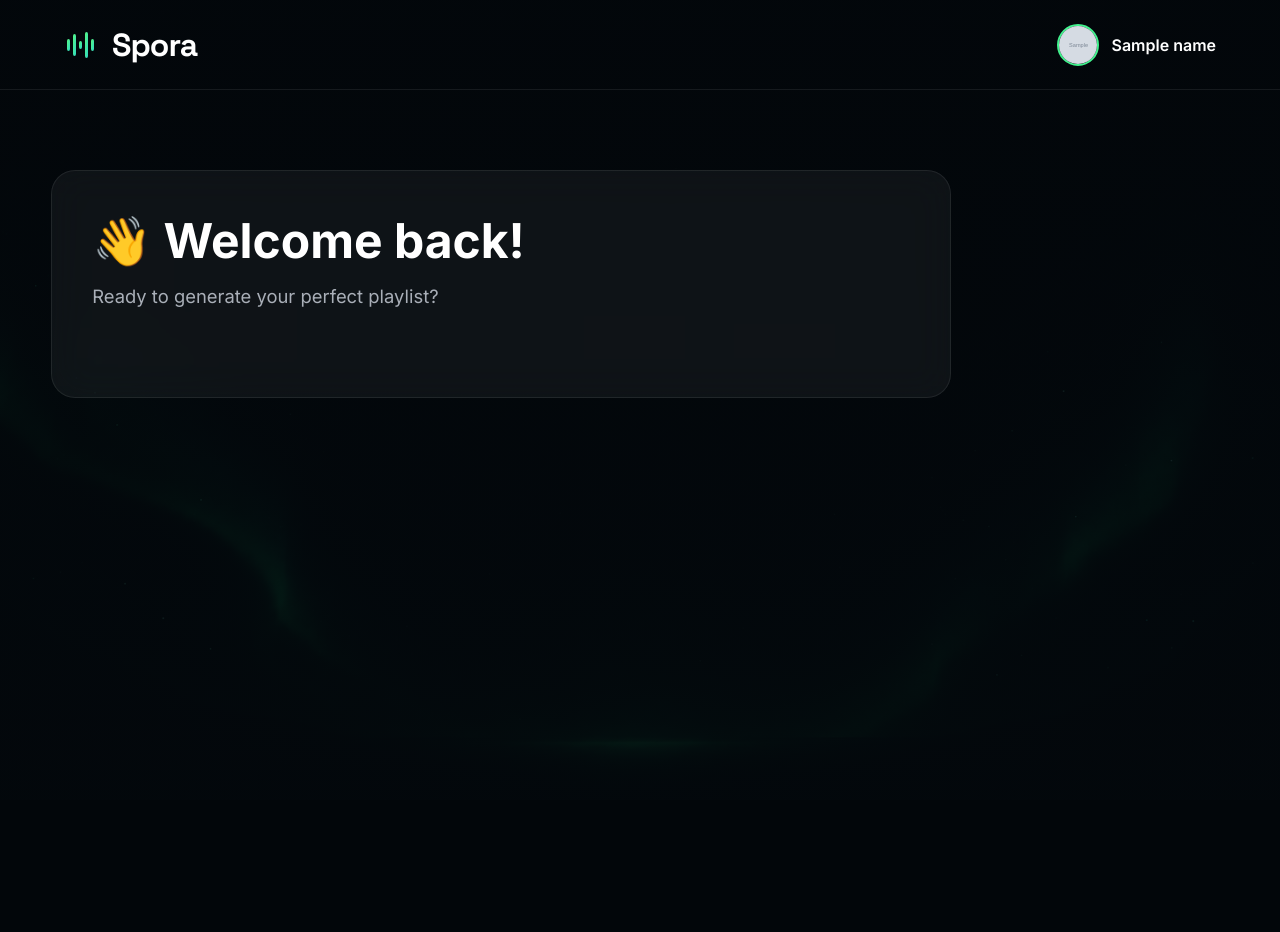
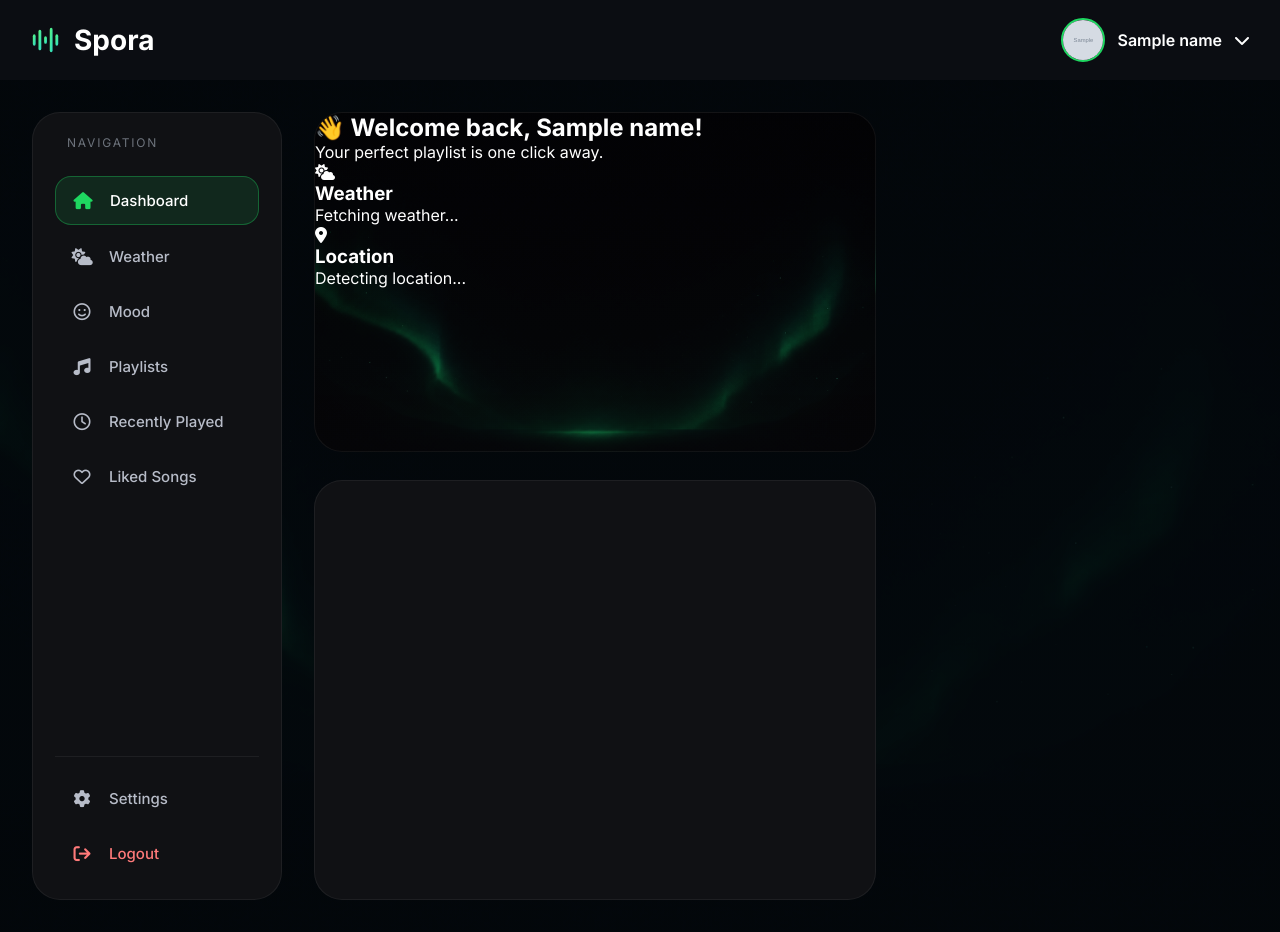
Before and after one commit to abhiramos707-coder/Spora, a Django app: template templates/dashboard.html in a window 1280 px wide. Before the commit the page ends 748 px from the top, so only its background shows below. Run offline with Django 5.2, Linux system fonts and the light colour scheme; the template is opened without the code that fills it: most values are stand-ins (such as "Sample title", 1, 10 or a date in 2020); grey boxes marked "Sample" are stand-in pictures; some libraries are stand-ins or nearby versions.

Commit message:
Redesign dashboard layout and fix profile navigation

```diff
--- a/static/css/dashboard.css
+++ b/static/css/dashboard.css
@@ -1,85 +1,83 @@
-/* ==========================================
-   DASHBOARD
-========================================== */
+/* Override base layout for dashboard */
 
-.dashboard{
-    margin-top:40px;
+main{
+    width:100% !important;
+    max-width:none !important;
+
+    margin:0 !important;
+    padding:0 !important;
 }
+.dashboard-container{
 
-.dashboard h1{
-    font-size:3rem;
-    font-weight:700;
-    margin-bottom:15px;
-}
+    width:100%;
 
-.dashboard p{
-    color:var(--muted);
-    font-size:1.1rem;
-    margin-bottom:50px;
-}
-/* ==========================================
-   WELCOME CARD
-========================================== */
+    display:grid;
 
-.welcome-card{
+    grid-template-columns:250px minmax(0,1fr) 340px;
 
-    background:rgba(255,255,255,.05);
+    gap:32px;
 
-    border:1px solid rgba(255,255,255,.08);
+    padding:32px;
 
-    border-radius:24px;
-
-    padding:40px;
-
-    backdrop-filter:blur(18px);
-
-    -webkit-backdrop-filter:blur(18px);
-
-    max-width:900px;
+    min-height:calc(100vh - 90px);
 
 }
 
-.welcome-card h1{
+/* Sidebar */
 
-    font-size:3rem;
+.sidebar{
+    background:#101114;
+    border:1px solid rgba(255,255,255,.06);
+    border-radius:28px;
 
-    margin-bottom:15px;
+    padding:22px;
 
+    display:flex;
+    flex-direction:column;
+    justify-content:space-between;
 }
 
-.welcome-card p{
+/* Main */
 
-    color:var(--muted);
-
-    font-size:1.15rem;
-
-}
-/* ==========================================
-   PROFILE
-========================================== */
-
-.profile-info{
-
+.main-content{
     display:flex;
-
-    align-items:center;
-
-    gap:12px;
-
-    font-weight:600;
-
+    flex-direction:column;
+    gap:28px;
 }
 
-.profile-pic{
+/* Right */
 
-    width:42px;
+.right-panel{
+    display:flex;
+    flex-direction:column;
+    gap:24px;
+}
 
-    height:42px;
+/* Hero */
 
-    border-radius:50%;
+.hero-section{
+    height:340px;
+    border-radius:28px;
+    overflow:hidden;
 
-    object-fit:cover;
+    background:
+        linear-gradient(rgba(9,9,11,.25), rgba(9,9,11,.55)),
+        url("/static/images/aurora-bg.png");
 
-    border:2px solid var(--primary);
+    background-size:cover;
+    background-position:center;
 
+    border:1px solid rgba(255,255,255,.06);
 }
+
+/* Mood */
+
+.mood-section{
+    min-height:420px;
+
+    background:#101114;
+
+    border-radius:28px;
+
+    border:1px solid rgba(255,255,255,.06);
+}
--- /dev/null
+++ b/static/css/dashboard/sidebar.css
@@ -0,0 +1,81 @@
+.sidebar{
+    background:#101114;
+    border:1px solid rgba(255,255,255,.06);
+    border-radius:28px;
+
+    padding:22px;
+
+    display:flex;
+    flex-direction:column;
+    justify-content:space-between;
+}
+
+.sidebar-heading{
+    color:#6d737c;
+    font-size:.75rem;
+    text-transform:uppercase;
+    letter-spacing:.15em;
+    margin-bottom:18px;
+    padding-left:12px;
+}
+
+.sidebar-top,
+.sidebar-bottom{
+    display:flex;
+    flex-direction:column;
+    gap:8px;
+}
+
+.menu-item{
+    display:flex;
+    align-items:center;
+    gap:16px;
+
+    padding:14px 16px;
+
+    border-radius:16px;
+
+    color:#b7bcc8;
+    text-decoration:none;
+
+    transition:all .25s ease;
+}
+
+.menu-item i{
+    width:22px;
+    text-align:center;
+    font-size:17px;
+}
+
+.menu-item span{
+    font-size:15px;
+    font-weight:500;
+}
+
+.menu-item:hover{
+    background:#17191d;
+    color:#ffffff;
+}
+
+.menu-item.active{
+    background:rgba(30,215,96,.12);
+    color:#1ED760;
+    border:1px solid rgba(30,215,96,.35);
+}
+
+.menu-item.active span{
+    color:#ffffff;
+}
+
+.sidebar-bottom{
+    padding-top:18px;
+    border-top:1px solid rgba(255,255,255,.06);
+}
+
+.logout{
+    color:#ff7a7a;
+}
+
+.logout:hover{
+    background:rgba(255,122,122,.08);
+}
--- /dev/null
+++ b/static/css/dashboard/variables.css
@@ -0,0 +1,32 @@
+:root{
+
+    /* Backgrounds */
+    --bg:#09090b;
+    --surface:#111114;
+    --surface-light:#17171b;
+
+    /* Accent */
+    --spotify:#1ED760;
+    --spotify-dark:#14b34d;
+
+    /* Text */
+    --text:#ffffff;
+    --text-secondary:#b4b4bc;
+
+    /* Borders */
+    --border:rgba(255,255,255,.06);
+
+    /* Radius */
+    --radius-xl:32px;
+    --radius-lg:24px;
+    --radius-md:18px;
+
+    /* Shadows */
+
+    --shadow:
+    0 20px 60px rgba(0,0,0,.45);
+
+    /* Animation */
+
+    --transition:.25s ease;
+}
--- a/static/css/navbar.css
+++ b/static/css/navbar.css
@@ -1,139 +1,55 @@
-/* ==========================================
-   NAVBAR
-========================================== */
-
 .navbar{
-    height:90px;
-    width:100%;
-
     display:flex;
     justify-content:space-between;
     align-items:center;
-
-    padding:0 64px;
-
-    border-bottom:1px solid rgba(255,255,255,.08);
-
-    position:relative;
-    z-index:100;
+    height:80px;
+    padding:0 30px;
+    background:#0b0d12;
 }
 
-/* ---------- Brand ---------- */
+.brand{
+    display:flex;
+    align-items:center;
+    gap:12px;
+}
 
-.brand{
-
-    display:flex;
-
-    align-items:center;
-
-    gap:14px;
-
-    text-decoration:none;
-
-}
 .brand img{
-
-    width:34px;
-
-    height:34px;
-
-    display:block;
-
+    width:32px;
+    height:32px;
 }
 
 .brand-text{
-
-    font-family:"Space Grotesk",sans-serif;
-
-    font-size:2rem;
-
-    font-weight:600;
-
-    color:#ffffff;
-
-    letter-spacing:-1px;
-
-    transition:.3s;
+    font-size:28px;
+    color:white;
+    font-weight:700;
 }
 
-.brand:hover .brand-text{
-
-    color:#49F27A;
-
+.nav-right{
+    display:flex;
+    align-items:center;
 }
 
-/* ---------- Spotify Button ---------- */
-
-.connect-btn{
-
+.profile-menu{
     display:flex;
-
     align-items:center;
-
     gap:12px;
-
-    padding:16px 30px;
-
-    border-radius:999px;
-
-    background:linear-gradient(135deg,#53F57E,#2DD7C8);
-
-    color:white;
-
-    font-size:1rem;
-
-    font-weight:600;
-
-    text-decoration:none;
-
-    box-shadow:0 12px 35px rgba(72,242,126,.28);
-
-    transition:.35s;
-
 }
 
-.connect-btn:hover{
+.profile-pic{
+    width:44px !important;
+    height:44px !important;
+    min-width:44px !important;
+    min-height:44px !important;
+    max-width:44px !important;
+    max-height:44px !important;
 
-    transform:translateY(-3px);
-
-    box-shadow:0 18px 45px rgba(72,242,126,.45);
-
+    border-radius:50%;
+    object-fit:cover;
+    display:block;
+    border:2px solid #1ED760;
 }
 
-.connect-btn i{
-
-    font-size:1.15rem;
-
+.profile-name{
+    color:white;
+    font-weight:600;
 }
-.navbar{
-
-    animation:navbarFade .7s ease;
-
-}
-
-@keyframes navbarFade{
-
-    from{
-
-        opacity:0;
-
-        transform:translateY(-20px);
-
-    }
-
-    to{
-
-        opacity:1;
-
-        transform:translateY(0);
-
-    }
-
-}
-/* ---------- Right Side ---------- */
-
-.nav-right {
-    display: flex;
-    align-items: center;
-    margin-left: auto;
-}
--- a/templates/dashboard.html
+++ b/templates/dashboard.html
@@ -6,39 +6,56 @@ Dashboard
 {% endblock %}
 
 {% block extra_css %}
+
+<!-- Font Awesome -->
 <link rel="stylesheet"
-      href="https://cdnjs.cloudflare.com/ajax/libs/font-awesome/ajax/libs/font-awesome/6.6.0/css/all.min.css">
+      href="https://cdnjs.cloudflare.com/ajax/libs/font-awesome/6.6.0/css/all.min.css">
 
+<!-- Dashboard CSS -->
+<link rel="stylesheet" href="{% static 'css/dashboard/variables.css' %}">
 <link rel="stylesheet" href="{% static 'css/dashboard.css' %}">
+<link rel="stylesheet" href="{% static 'css/dashboard/sidebar.css' %}">
+<link rel="stylesheet" href="{% static 'css/dashboard/hero.css' %}">
+<link rel="stylesheet" href="{% static 'css/dashboard/cards.css' %}">
+<link rel="stylesheet" href="{% static 'css/dashboard/widgets.css' %}">
+<link rel="stylesheet" href="{% static 'css/dashboard/animations.css' %}">
+<link rel="stylesheet" href="{% static 'css/dashboard/responsive.css' %}">
+
 {% endblock %}
+
 
 {% block navbar_right %}
 
-<div class="profile-info">
+<div class="profile-menu">
 
     {% if profile_image %}
-        <img src="{{ profile_image }}" alt="Profile Picture" class="profile-pic">
+        <img src="{{ profile_image }}" alt="Profile" class="profile-pic">
     {% endif %}
 
-    <span>{{ name }}</span>
+    <span class="profile-name">{{ name }}</span>
+
+    <i class="fa-solid fa-chevron-down"></i>
 
 </div>
 
 {% endblock %}
 
+
 {% block content %}
 
-<div class="dashboard">
+<div class="dashboard-container">
 
-    <div class="welcome-card">
+    {% include "dashboard/sidebar.html" %}
 
-        <h1>👋 Welcome back!</h1>
+    <main class="main-content">
 
-        <p>
-            Ready to generate your perfect playlist?
-        </p>
+        {% include "dashboard/hero.html" %}
 
-    </div>
+        {% include "dashboard/mood.html" %}
+
+    </main>
+
+    {% include "dashboard/right_panel.html" %}
 
 </div>
 
--- /dev/null
+++ b/templates/dashboard/hero.html
@@ -0,0 +1,43 @@
+<section class="hero-section">
+
+    <div class="hero-overlay">
+
+        <div class="hero-content">
+
+            <h1>👋 Welcome back, {{ name }}!</h1>
+
+            <p>
+                Your perfect playlist is one click away.
+            </p>
+
+            <div class="hero-cards">
+
+                <div class="info-card">
+
+                    <i class="fa-solid fa-cloud-sun"></i>
+
+                    <div>
+                        <h3>Weather</h3>
+                        <span>Fetching weather...</span>
+                    </div>
+
+                </div>
+
+                <div class="info-card">
+
+                    <i class="fa-solid fa-location-dot"></i>
+
+                    <div>
+                        <h3>Location</h3>
+                        <span>Detecting location...</span>
+                    </div>
+
+                </div>
+
+            </div>
+
+        </div>
+
+    </div>
+
+</section>
--- /dev/null
+++ b/templates/dashboard/mood.html
@@ -0,0 +1 @@
+<section class="mood-section"></section>
--- /dev/null
+++ b/templates/dashboard/right_panel.html
@@ -0,0 +1 @@
+<aside class="right-panel"></aside>
--- /dev/null
+++ b/templates/dashboard/sidebar.html
@@ -0,0 +1,55 @@
+<aside class="sidebar">
+
+    <div class="sidebar-top">
+
+        <div class="sidebar-heading">
+            <span>Navigation</span>
+        </div>
+
+        <a href="#" class="menu-item active">
+            <i class="fa-solid fa-house"></i>
+            <span>Dashboard</span>
+        </a>
+
+        <a href="#" class="menu-item">
+            <i class="fa-solid fa-cloud-sun"></i>
+            <span>Weather</span>
+        </a>
+
+        <a href="#" class="menu-item">
+            <i class="fa-regular fa-face-smile"></i>
+            <span>Mood</span>
+        </a>
+
+        <a href="#" class="menu-item">
+            <i class="fa-solid fa-music"></i>
+            <span>Playlists</span>
+        </a>
+
+        <a href="#" class="menu-item">
+            <i class="fa-regular fa-clock"></i>
+            <span>Recently Played</span>
+        </a>
+
+        <a href="#" class="menu-item">
+            <i class="fa-regular fa-heart"></i>
+            <span>Liked Songs</span>
+        </a>
+
+    </div>
+
+    <div class="sidebar-bottom">
+
+        <a href="#" class="menu-item">
+            <i class="fa-solid fa-gear"></i>
+            <span>Settings</span>
+        </a>
+
+        <a href="#" class="menu-item logout">
+            <i class="fa-solid fa-arrow-right-from-bracket"></i>
+            <span>Logout</span>
+        </a>
+
+    </div>
+
+</aside>
```
Also changed, not shown: static/css/hero.css (+50 -87 lines), db.sqlite3 (added), static/css/dashboard/animations.css (added), static/css/dashboard/cards.css (added), static/css/dashboard/hero.css (added), static/css/dashboard/responsive.css (added), static/css/dashboard/widgets.css (added), templates/dashboard/genres.html (added), templates/dashboard/recent.html (added), templates/dashboard/vibe.html (added).
